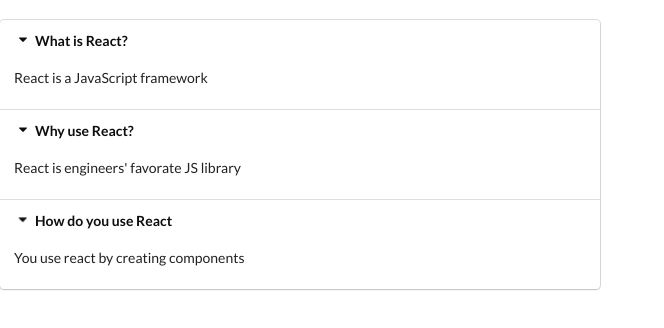
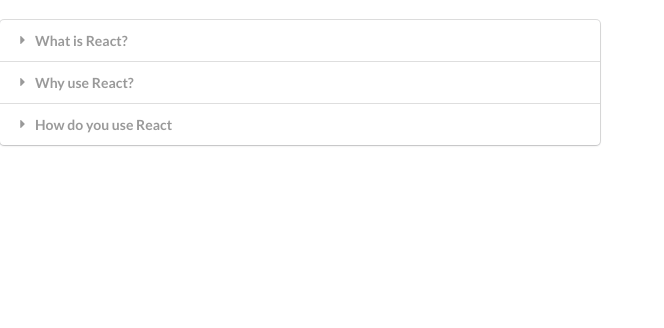
Before and after one commit to sunmengyue/react-transition-widgets, a React (Create React App) app: page / in a window 1280 px wide. Shown: the top 328 px of the page, without its empty margins (0-664 px from the left). Built offline with nearby package versions, Linux system fonts and the light colour scheme.

Commit message:
expand accordion

```diff
--- a/src/App.js
+++ b/src/App.js
@@ -2,12 +2,18 @@
 import Accordion from './components/Accordion';
 
 const items = [
-  { title: 'What is React?', content: 'React is a JavaScript framework' },
   {
+    id: 1,
+    title: 'What is React?',
+    content: 'React is a JavaScript framework'
+  },
+  {
+    id: 2,
     title: 'Why use React?',
     content: "React is engineers' favorate JS library"
   },
   {
+    id: 3,
     title: 'How do you use React',
     content: 'You use react by creating components'
   }
--- a/src/components/Accordion.js
+++ b/src/components/Accordion.js
@@ -1,18 +1,31 @@
 import React, { useState } from 'react';
 
 const Accordion = ({ items }) => {
-  const [index, useIndex] = useState([0]);
-  const list = items.map((item) => (
+  const [activeIndex, setActiveIndex] = useState(null);
+
+  const onTitleClick = (index) => {
+    setActiveIndex(index);
+  };
+
+  const list = items.map((item, idx) => {
+    const isActive = idx === activeIndex ? 'active' : '';
+    return (
       <React.Fragment key={item.title}>
-      <div className="title active ">
+        <div
+          className={`title ${isActive}`}
+          onClick={() => {
+            onTitleClick(idx);
+          }}
+        >
           <i className="dropdown icon"></i>
           {item.title}
         </div>
-      <div className="content active">
+        <div className={`content ${isActive}`}>
           <p className="transition">{item.content}</p>
         </div>
       </React.Fragment>
-  ));
+    );
+  });
   return <div className="ui styled accordion">{list}</div>;
 };
 
```
Lines whose indentation alone changed are shown as unchanged.
